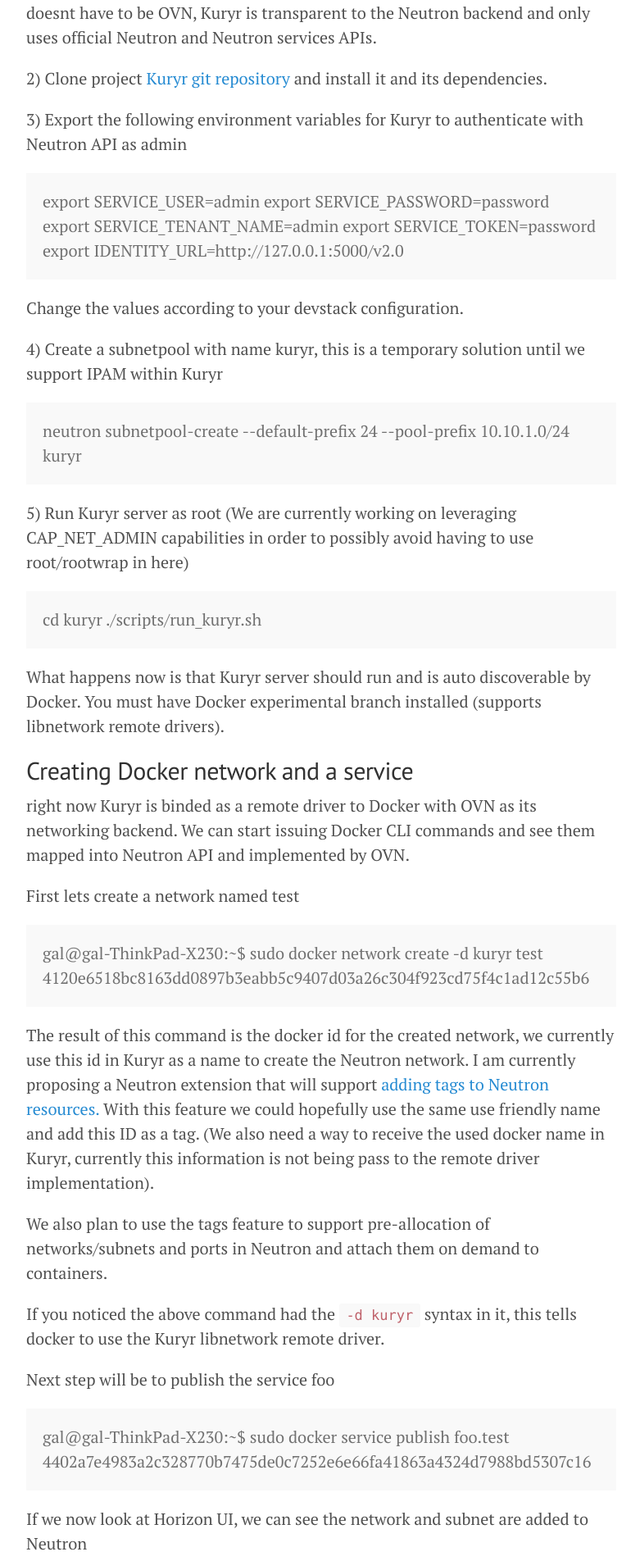
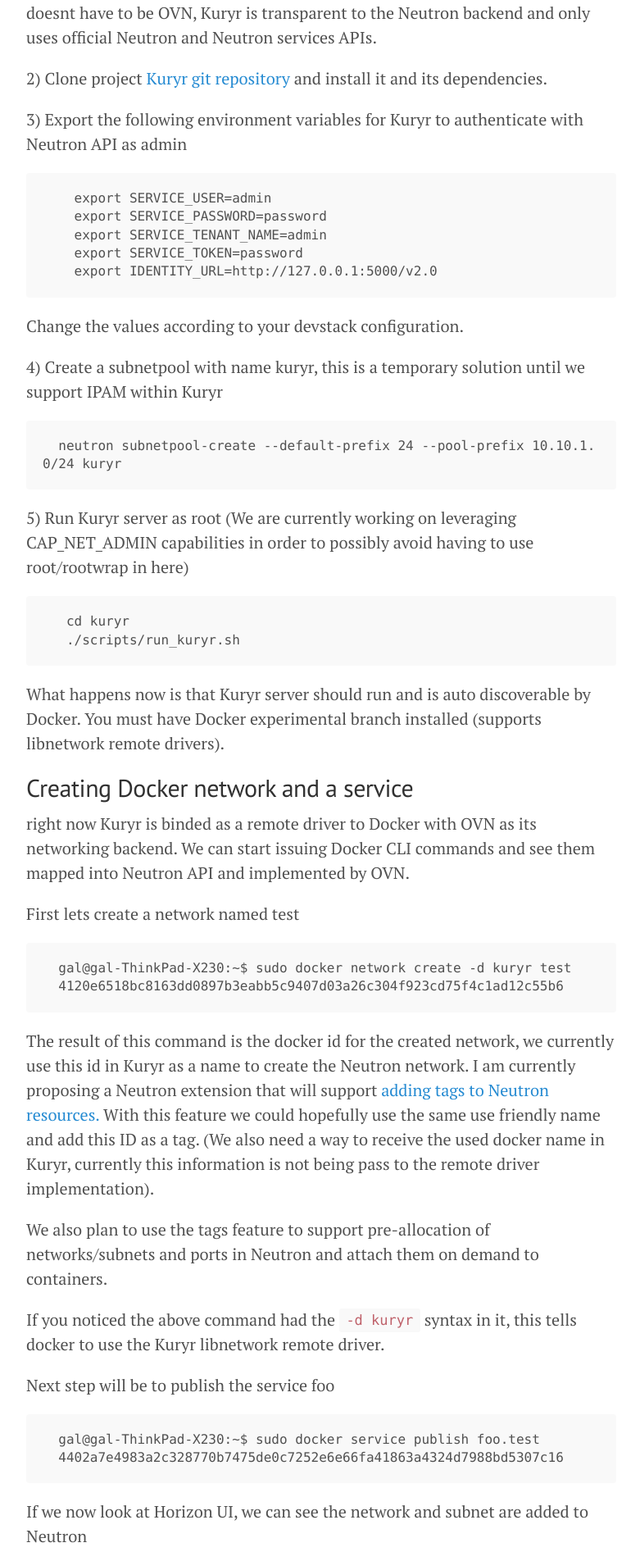
Before and after one commit to GalSagie/GalSagie.github.io, a Jekyll site: the page built from _posts/2015-10-10-kuryr-ovn.md, in a window 1280 px wide. Shown: the part 819-2723 px from the top of the page at 82% size, without its empty margins (248-1029 px from the left). Built offline with Jekyll 4.4.1, drawn with Linux system fonts in a browser that asks for light colours; Markdown is read by kramdown in place of the engine named in the settings; comment, search, counter and statistics services are not loaded.

Commit message:
Fix markup

````diff
--- a/_posts/2015-10-10-kuryr-ovn.md
+++ b/_posts/2015-10-10-kuryr-ovn.md
@@ -44,34 +44,30 @@ Neutron services APIs.
 
 3) Export the following environment variables for Kuryr to authenticate with Neutron API as admin
 
-<div class="message">
+```
     export SERVICE_USER=admin
-
     export SERVICE_PASSWORD=password
-
     export SERVICE_TENANT_NAME=admin
-
     export SERVICE_TOKEN=password
-
     export IDENTITY_URL=http://127.0.0.1:5000/v2.0
-</div>
+```
 
 Change the values according to your devstack configuration.
 
 4) Create a subnetpool with name kuryr, this is a temporary solution until we support IPAM
 within Kuryr
 
-<div class="message">
+```
   neutron subnetpool-create --default-prefix 24 --pool-prefix 10.10.1.0/24 kuryr
-</div>
+```
 
 5) Run Kuryr server as root (We are currently working on leveraging CAP_NET_ADMIN capabilities in order
 to possibly avoid having to use root/rootwrap in here)
 
-<div class="message">
+```
    cd kuryr
    ./scripts/run_kuryr.sh
-</div>
+```
 
 What happens now is that Kuryr server should run and is auto discoverable by Docker.
 You must have Docker experimental branch installed (supports libnetwork remote drivers).
@@ -85,10 +81,10 @@ by OVN.
 
 First lets create a network named test
 
-<div class="message">
+```
   gal@gal-ThinkPad-X230:~$ sudo docker network create -d kuryr test
   4120e6518bc8163dd0897b3eabb5c9407d03a26c304f923cd75f4c1ad12c55b6
-</div>
+```
 
 The result of this command is the docker id for the created network, we currently use this id in Kuryr
 as a name to create the Neutron network.
@@ -105,10 +101,10 @@ the Kuryr libnetwork remote driver.
 
 Next step will be to publish the service foo
 
-<div class="message">
+```
   gal@gal-ThinkPad-X230:~$ sudo docker service publish foo.test
   4402a7e4983a2c328770b7475de0c7252e6e66fa41863a4324d7988bd5307c16
-</div>
+```
 
 If we now look at Horizon UI, we can see the network and subnet are added to Neutron
 
@@ -127,10 +123,10 @@ This should allocate an IP to the container using Neutron IPAM and bind the cont
 
 Starting the container
 
-<div class="message">
+```
   gal@gal-ThinkPad-X230:~$ sudo docker run --rm --net=none -it ubuntu /bin/bash
   root@ae15b8c355ef:/#
-</div>
+```
 
 And then attaching this container to the created service
 
@@ -154,32 +150,23 @@ the port and network are also added to Neutron using the Neutron CLI.
 If we look at the container interfaces, we can see that we have an eth0 interface with an IP
 allocated by Neutron
 
-<div class="message">
+```
    root@ae15b8c355ef:/# ip a
 
    1: lo: <LOOPBACK,UP,LOWER_UP> mtu 65536 qdisc noqueue state UNKNOWN group default
-
        link/loopback 00:00:00:00:00:00 brd 00:00:00:00:00:00
-
        inet 127.0.0.1/8 scope host lo
-
           valid_lft forever preferred_lft forever
        inet6 ::1/128 scope host
-
           valid_lft forever preferred_lft forever
 
    44: eth0: <BROADCAST,MULTICAST,UP,LOWER_UP> mtu 1500 qdisc pfifo_fast state UP group default qlen 1000
-
        link/ether fa:16:3e:6e:01:b1 brd ff:ff:ff:ff:ff:ff
-
        inet 10.10.1.2/24 scope global eth0
-
           valid_lft forever preferred_lft forever
-
        inet6 fe80::f816:3eff:fe6e:1b1/64 scope link
-
           valid_lft forever preferred_lft forever
-</div>
+```
 
 What happens when we attach the container to the service is that Kuryr calls the OVS Binding script and this
 adds the external part of the container veth pair to br-int and also sets an external id for that interface
````
